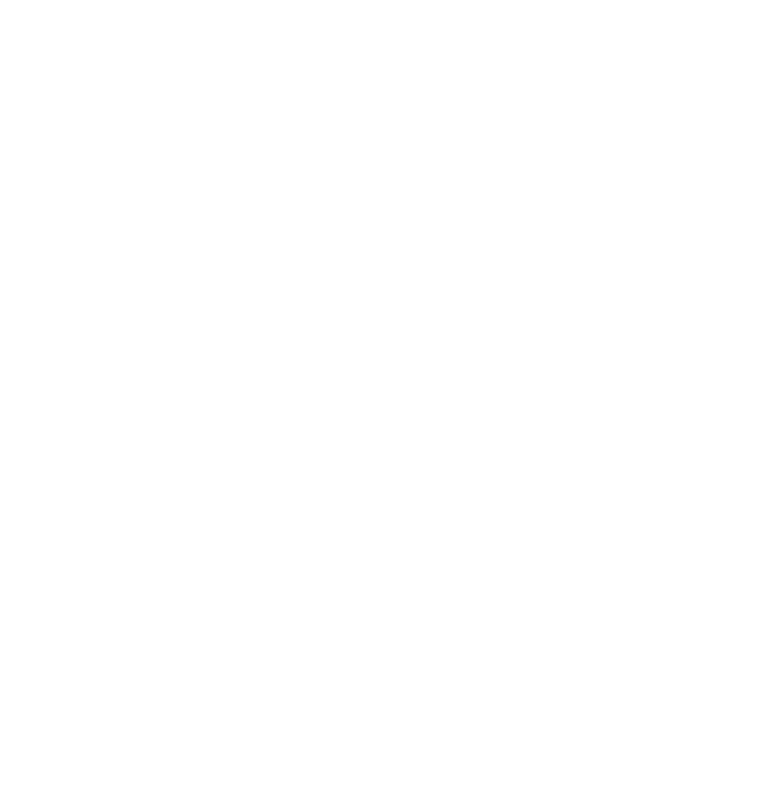
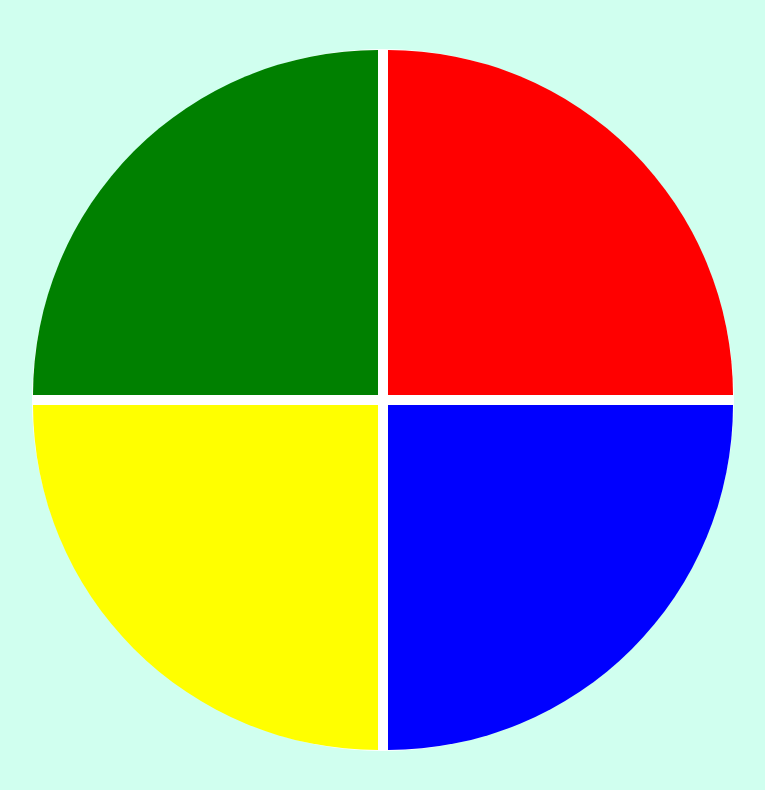
Before and after one commit to tiagobsb84/Jogo_Genesis, a plain HTML site: page index.html in a window 1280 px wide. Shown: the whole page, without its empty margins (257-1022 px from the left). Drawn offline with Linux system fonts and the light colour scheme.

Commit message:
Feita a interface

```diff
--- a/index.html
+++ b/index.html
@@ -4,9 +4,17 @@
     <meta charset="UTF-8">
     <meta http-equiv="X-UA-Compatible" content="IE=edge">
     <meta name="viewport" content="width=device-width, initial-scale=1.0">
-    <title>Document</title>
+    <title>Genesis</title>
+    <link rel="stylesheet" href="./style.css">
 </head>
 <body>
-
+    <div class="main-game">
+        <div class="genius">
+            <div class="blue"></div>
+            <div class="yellow"></div>
+            <div class="red"></div>
+            <div class="green"></div>
+        </div>
+    </div>
 </body>
 </html>
--- /dev/null
+++ b/style.css
@@ -0,0 +1,51 @@
+body {
+    margin: 0;
+    background-color: rgb(208, 255, 239);
+}
+
+.main-game {
+    width: 100vw;
+    height: 100vh;
+    display: flex;
+    justify-content: center;
+    align-items: center;
+}
+
+.genius {
+    display: grid;
+    grid-template-areas: 'verde vermelho' 'amarelo azul';
+    grid-gap: 10px;
+    border: 1px solid #ffffff;
+    background-color: #ffffff;
+    border-radius: 100%;
+    width: 700px;
+    height: 700px;
+}
+
+.blue {
+    grid-area: azul;
+    background-color: blue;
+    border-bottom-right-radius: 100%;
+}
+
+.red {
+    grid-area: vermelho;
+    background-color: red;
+    border-top-right-radius: 100%;
+}
+
+.yellow {
+    grid-area: amarelo;
+    background-color: yellow;
+    border-bottom-left-radius: 100%;
+}
+
+.green {
+    grid-area: verde;
+    background-color: green;
+    border-top-left-radius: 100%;
+}
+
+.select {
+    opacity: 0.8;
+}
```
